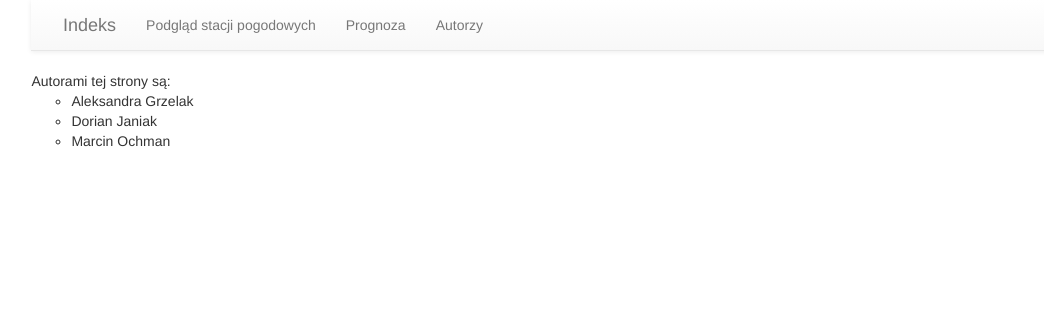
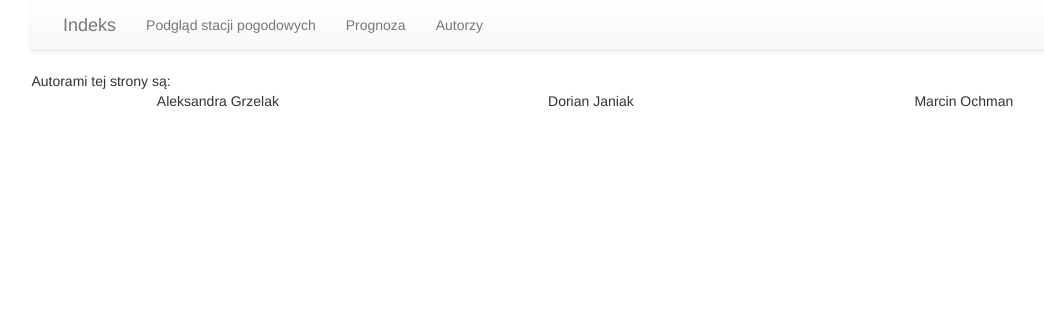
Before and after one commit to dorianJaniak/analizator_pogody, a Django app: page /authors/ in a window 1280 px wide. Shown: the top 311 px of the page, without its empty margins (7-1051 px from the left). Run offline with Django 3.2, Linux system fonts and the light colour scheme; some libraries are stand-ins or nearby versions.

Commit message:
Poprawa strony o autorach

```diff
--- /dev/null
+++ b/sql/createDb.sql
@@ -0,0 +1 @@
+CREATE SCHEMA `WheatherAnalyzer` DEFAULT CHARACTER SET utf8 COLLATE utf8_polish_ci ;
--- a/static/js/scripts.js
+++ b/static/js/scripts.js
@@ -1,6 +1,6 @@
 $(document).ready(function(){
 	$("body").delay(500).animate({opacity:1});
-	$(".float-left").hover(function(){
+	$(".indexMenuItem").hover(function(){
 		$(this).animate({fontSize:'150%'});
 	},function(){
 		$(this).animate({fontSize:'0%'});
--- a/static/rango_style.css
+++ b/static/rango_style.css
@@ -32,9 +32,9 @@ a {
     display: none;
 }
 
-.float-left {
+.indexMenuItem {
 	float:left;
-	width:30%;
+	width:31%;
 	font-size:0%;
 	color:rgb(255,0,255);
 	display:block;
@@ -70,3 +70,13 @@ a:hover{
 body{
 	opacity:0;
 }
+
+/* authors */
+
+.authorsItem
+{
+	float:left;
+	width:31%;
+	display:block;
+	text-align:center;
+}
--- a/templates/analyzer/authors.html
+++ b/templates/analyzer/authors.html
@@ -4,11 +4,37 @@
 
 <div>
 	Autorami tej
-		strony są:<ul class="paragraphList">
-            	<li> Aleksandra Grzelak </li>
-            	<li> Dorian Janiak </li>
-            	<li> Marcin Ochman </li>
-            </ul>
+		strony są:
+		<div>
+			<div class="authorsItem">
+				<div>
+					<!-- zdjęcie  -->
+				</div>
+
+				<span>
+					Aleksandra Grzelak
+				</span>
+			</div>
+			<div class="authorsItem">
+				<div>
+					<!-- zdjęcie  -->
+				</div>
+
+				<span>
+					Dorian Janiak
+				</span>
+			</div>
+			<div class="authorsItem">
+				<div>
+					<!-- zdjęcie  -->
+				</div>
+
+				<span>
+					Marcin Ochman
+				</span>
+			</div>
+		</div>
+
 </div>
 
 {% endblock %}
--- a/templates/analyzer/stations.html
+++ b/templates/analyzer/stations.html
@@ -23,7 +23,7 @@
         </table>
 
     {% else %}
-    <p> Brak daynch do wyświetlenia.</p>
+    <p> W bazie nie ma żadnej stacji.</p>
     {% endif %}
 
 
```
Also changed, not shown: Analyzer/models.py (+4 -4 lines), templates/analyzer/index.html (+6 -7 lines).
